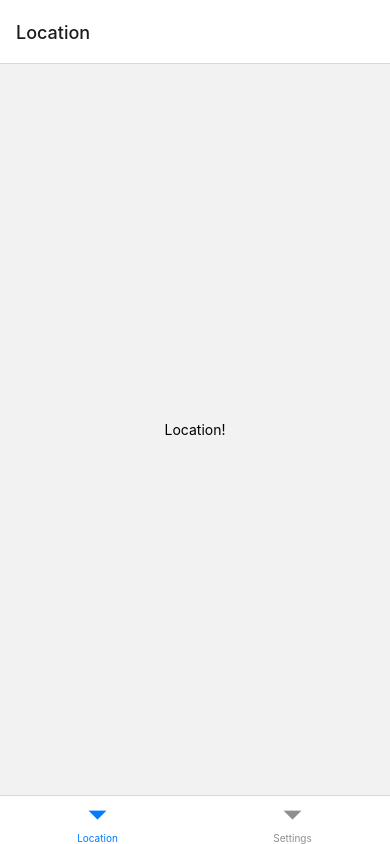
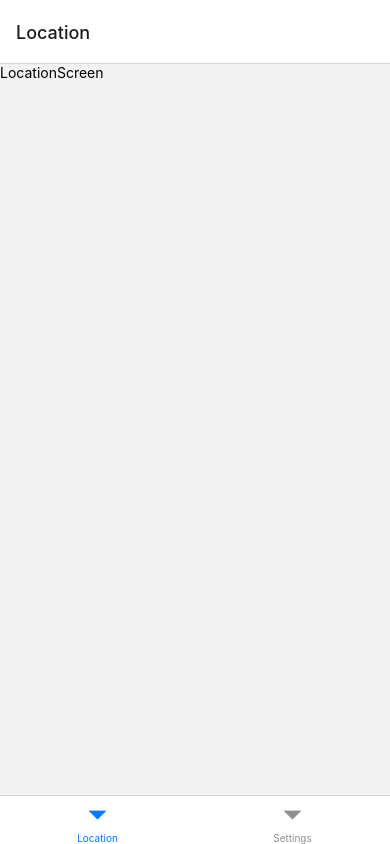
Before and after one commit to baonh212/rn-location-tracking, a React Native app: screen / in a window 390 px wide. Built offline with nearby package versions, Linux system fonts and the light colour scheme.

Commit message:
feat: separate screens and navigation

```diff
--- a/App.tsx
+++ b/App.tsx
@@ -1,42 +1,8 @@
-/**
- * Sample React Native App
- * https://github.com/facebook/react-native
- *
- * @format
- */
-
 import React from 'react';
-import {Text, View} from 'react-native';
-import {NavigationContainer} from '@react-navigation/native';
-import {createBottomTabNavigator} from '@react-navigation/bottom-tabs';
-
-function LocationScreen() {
-  return (
-    <View style={{flex: 1, justifyContent: 'center', alignItems: 'center'}}>
-      <Text>Location!</Text>
-    </View>
-  );
-}
-
-function SettingsScreen() {
-  return (
-    <View style={{flex: 1, justifyContent: 'center', alignItems: 'center'}}>
-      <Text>Settings!</Text>
-    </View>
-  );
-}
-
-const Tab = createBottomTabNavigator();
+import {MainNavigator} from './src/navigation/MainNavigator.tsx';
 
 function App(): React.JSX.Element {
-  return (
-    <NavigationContainer>
-      <Tab.Navigator>
-        <Tab.Screen name="Location" component={LocationScreen} />
-        <Tab.Screen name="Settings" component={SettingsScreen} />
-      </Tab.Navigator>
-    </NavigationContainer>
-  );
+  return <MainNavigator />;
 }
 
 export default App;
--- /dev/null
+++ b/src/navigation/MainNavigator.tsx
@@ -0,0 +1,18 @@
+import React from 'react';
+import {NavigationContainer} from '@react-navigation/native';
+import {createBottomTabNavigator} from '@react-navigation/bottom-tabs';
+import {RouteKey} from './RouteKey.ts';
+import {LocationScreen, SettingsScreen} from '../screens';
+
+const Tab = createBottomTabNavigator();
+
+export const MainNavigator = () => {
+  return (
+    <NavigationContainer>
+      <Tab.Navigator>
+        <Tab.Screen name={RouteKey.Location} component={LocationScreen} />
+        <Tab.Screen name={RouteKey.Settings} component={SettingsScreen} />
+      </Tab.Navigator>
+    </NavigationContainer>
+  );
+};
--- /dev/null
+++ b/src/navigation/RouteKey.ts
@@ -0,0 +1,6 @@
+const RouteKey = {
+  Location: 'Location',
+  Settings: 'Settings',
+} as const;
+
+export {RouteKey};
--- /dev/null
+++ b/src/screens/Location/LocationScreen.tsx
@@ -0,0 +1,16 @@
+import React from 'react';
+import {StyleSheet, Text, View} from 'react-native';
+
+export const LocationScreen = () => {
+  return (
+    <View style={styles.container}>
+      <Text>LocationScreen</Text>
+    </View>
+  );
+};
+
+const styles = StyleSheet.create({
+  container: {
+    flex: 1,
+  },
+});
--- /dev/null
+++ b/src/screens/Location/index.ts
@@ -0,0 +1 @@
+export * from './LocationScreen.tsx';
--- /dev/null
+++ b/src/screens/Settings/SettingsScreen.tsx
@@ -0,0 +1,16 @@
+import React from 'react';
+import {StyleSheet, Text, View} from 'react-native';
+
+export const SettingsScreen = () => {
+  return (
+    <View style={styles.container}>
+      <Text>SettingsScreen</Text>
+    </View>
+  );
+};
+
+const styles = StyleSheet.create({
+  container: {
+    flex: 1,
+  },
+});
--- /dev/null
+++ b/src/screens/Settings/index.ts
@@ -0,0 +1 @@
+export * from './SettingsScreen.tsx';
--- /dev/null
+++ b/src/screens/index.ts
@@ -0,0 +1,2 @@
+export * from './Location';
+export * from './Settings';
```
